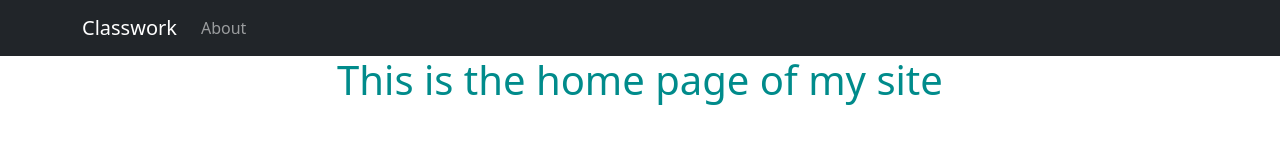
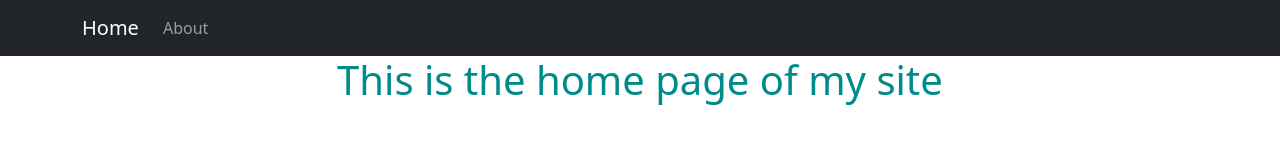
Before and after one commit to DanilVoievod/Css-classwork, a plain HTML site: page index.html in a window 1280 px wide. Drawn offline with Linux system fonts and the light colour scheme.

Commit message:
Update index.html

```diff
--- a/index.html
+++ b/index.html
@@ -11,7 +11,7 @@
         <!-- Responsive navbar-->
         <nav class="navbar navbar-expand-lg navbar-dark bg-dark static-top">
             <div class="container">
-                <a class="navbar-brand" href="#">Classwork</a>
+                <a class="navbar-brand" href="index.html">Home</a>
                 <button class="navbar-toggler" type="button" data-toggle="collapse"
                         data-target="#navbarResponsive"
                         aria-controls="navbarResponsive" aria-expanded="false"
```
